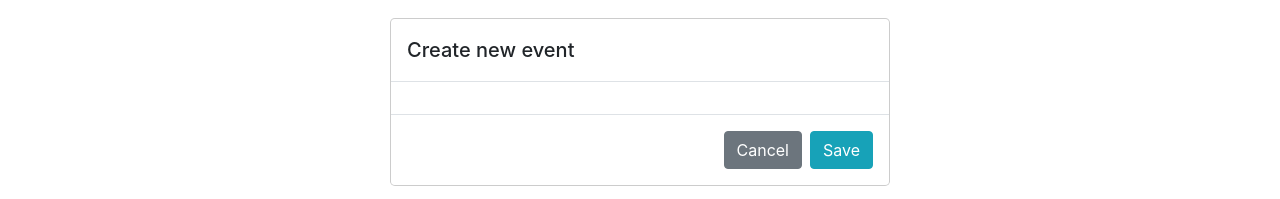
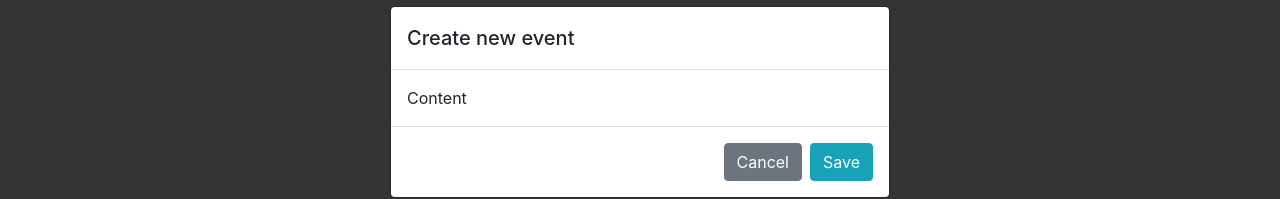
Before and after one commit to Muhamedi/EventsSpace, a React (Create React App) app: page / in a window 1280 px wide. Both pictures are taken after a click on the button "Add new". Shown: the part 298-497 px from the top of the page. Built offline with nearby package versions, Linux system fonts and the light colour scheme; no server answers.

Commit message:
Finished modal

```diff
--- a/src/components/Modal/Modal.jsx
+++ b/src/components/Modal/Modal.jsx
@@ -1,24 +1,35 @@
 import React from "react";
 import Button from "components/Button/Button";
 import classNames from "classnames/bind";
+import styles from "./modal.module.css";
 import PropTypes from "prop-types";
 import { ButtonTypes } from "constants/enums";
 
-const Modal = (props) => (
-  <div className={classNames('modal', props.display ? "d-block" : "d-none")}>
+const Modal = (props) => {
+  const handleBackgroundClick = (e) => {
+    if (e.target === e.currentTarget) props.toggleModal();
+  };
+
+  return (
+    <div
+      onClick={handleBackgroundClick}
+      className={classNames(
+        "modal",
+        styles.modalFade,
+        props.display ? "d-block modal-backdrop" : "d-none"
+      )}
+    >
       <div className="modal-dialog modal-dialog-centered" role="document">
         <div className="modal-content">
           <div className="modal-header">
-          <h5 className="modal-title">
-            {props.title}
-          </h5>
+            <h5 className="modal-title">{props.title}</h5>
           </div>
           <div className="modal-body">{props.children}</div>
           <div className="modal-footer">
             {props.secondaryButtonText && (
               <Button
                 type={ButtonTypes.SECONDARY}
-              onClick={props.secondaryButtonOnClick}
+                onClick={props.secondaryButtonClick}
                 text={props.secondaryButtonText}
                 icon={props.secondaryButtonIcon}
               />
@@ -26,7 +37,7 @@
             {props.primaryButtonText && (
               <Button
                 type={ButtonTypes.INFO}
-              onClick={props.primaryButtonOnClick}
+                onClick={props.primaryButtonClick}
                 text={props.primaryButtonText}
                 icon={props.primaryButtonIcon}
               />
@@ -36,17 +47,23 @@
       </div>
     </div>
   );
+};
 
 Modal.propTypes = {
   display: PropTypes.bool.isRequired,
   primaryButtonText: PropTypes.string,
-  primaryButtonOnClick: PropTypes.func,
+  primaryButtonClick: PropTypes.func,
   primaryButtonIcon: PropTypes.string,
   secondaryButtonText: PropTypes.string,
-  secondaryButtonOnClick: PropTypes.func,
+  secondaryButtonClick: PropTypes.func,
   secondaryButtonIcon: PropTypes.string,
-  children: PropTypes.node,
-  title: PropTypes.string
+  children: PropTypes.oneOfType([
+    PropTypes.array,
+    PropTypes.element,
+    PropTypes.string,
+  ]).isRequired,
+  title: PropTypes.string,
+  toggleModal: PropTypes.func,
 };
 
 export default Modal;
--- /dev/null
+++ b/src/components/Modal/modal.module.css
@@ -0,0 +1,3 @@
+.modalFade {
+    transition: opacity .500s linear;
+}
--- a/src/index.jsx
+++ b/src/index.jsx
@@ -5,6 +5,8 @@
 import registerServiceWorker from "./registerServiceWorker";
 import "bootstrap/dist/css/bootstrap.min.css";
 import "font-awesome/css/font-awesome.min.css";
+import "styles/main.css";
+
 
 ReactDOM.render(
   <BrowserRouter>
--- /dev/null
+++ b/src/styles/main.css
@@ -0,0 +1,3 @@
+.modal-backdrop {
+    background-color: rgb(0, 0, 0, 0.8);
+}
--- a/src/views/EventsMain.jsx
+++ b/src/views/EventsMain.jsx
@@ -20,6 +20,10 @@
     getAllEvents();
   }, []);
 
+  const toggleModalHandler = () => {
+    setDisplayModal(!displayModal);
+  }
+
   return (
     <MainLayout>
       <div className="row m-3">
@@ -27,7 +31,7 @@
           <Button
             text="Add new"
             type={ButtonTypes.INFO}
-            onClick={() => setDisplayModal(!displayModal)}
+            onClick={toggleModalHandler}
             icon="fa fa-plus-square"
           />
         </div>
@@ -58,8 +62,12 @@
         display={displayModal}
         primaryButtonText="Save"
         secondaryButtonText="Cancel"
+        secondaryButtonClick={toggleModalHandler}
         title="Create new event"
-      />
+        toggleModal={toggleModalHandler}
+      >
+        Content
+      </Modal>
     </MainLayout>
   );
 };
```
Lines whose indentation alone changed are shown as unchanged.
